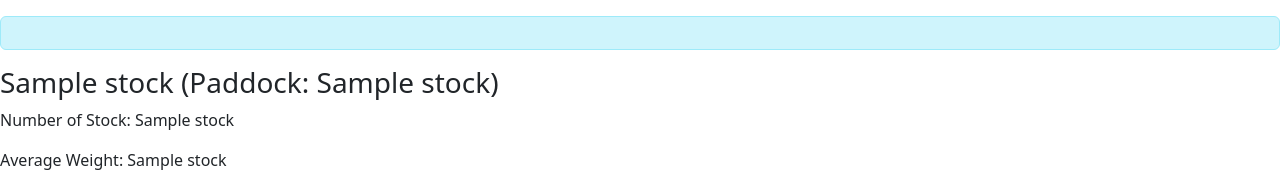
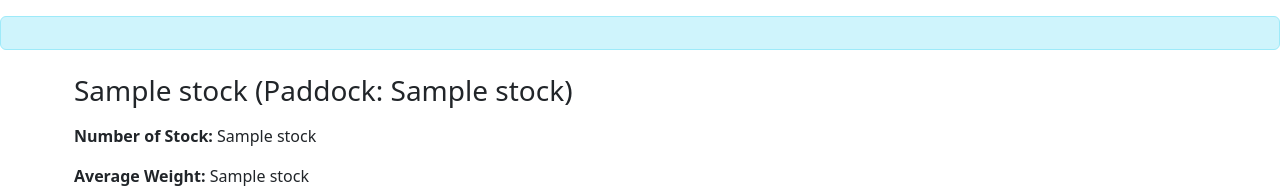
Before and after one commit to Javier-Ng-1161775/fms, a Flask app: template templates/stocks.html in a window 1280 px wide. Shown: the part 70-266 px from the top of the page. Run offline with Flask 3, Linux system fonts and the light colour scheme; the template is opened without the code that fills it: most values are stand-ins (such as "Sample title", 1, 10 or a date in 2020).

```diff
--- a/templates/stocks.html
+++ b/templates/stocks.html
@@ -5,12 +5,12 @@
 {% block content %}
 
 {% for stock in stocks %}
-    <h3>{{ stock[1] }} (Paddock: {{ stock[2] }})</h3>
-    <p>Number of Stock: {{ stock[3] }}</p>
-    <p>Average Weight: {{ stock[4] }}</p>
+    <div class="container px-1 mt-4">
+        <h3 class="mb-3">{{ stock[1] }} (Paddock: {{ stock[2] }})</h3>
+        <p><strong>Number of Stock:</strong> {{ stock[3] }}</p>
+        <p><strong>Average Weight:</strong> {{ stock[4] }}</p>
 
-    <!-- Space for a table related to this mob -->
-    <div class="container px-1 mt-4">
+        <!-- Space for a table related to this stock -->
         <table class="table table-striped table-bordered">
             <thead class="thead-dark">
                 <tr>
@@ -35,4 +35,5 @@
 {% endfor %}
 
 
+
 {% endblock %}
```
